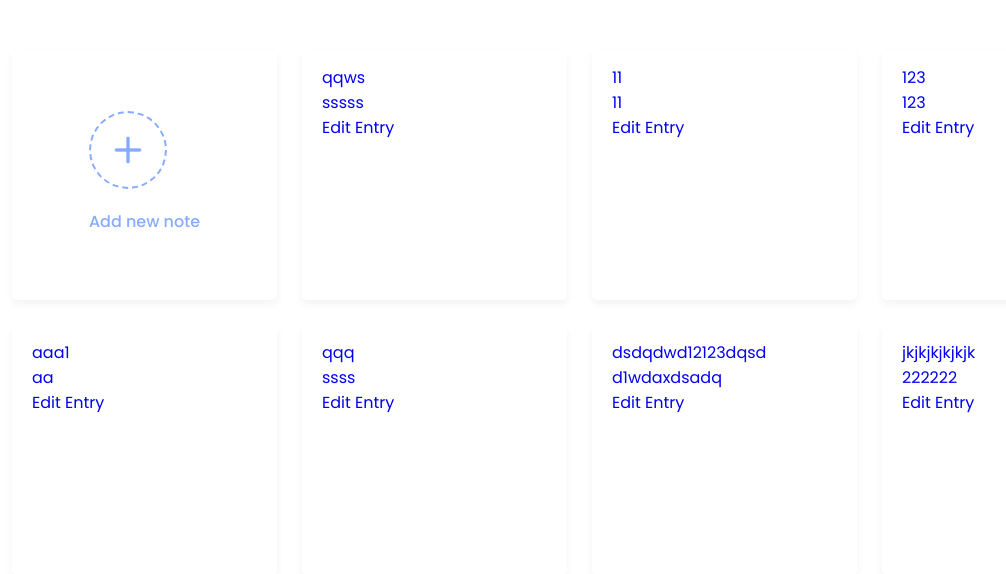
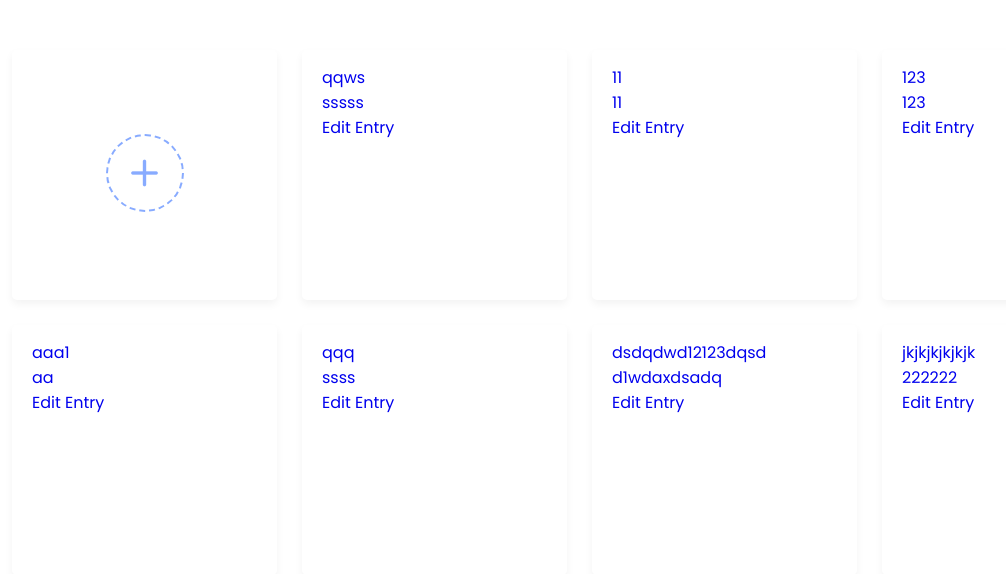
Before and after one commit to artem-andreyev/DailyMate-project, a Django app: template DailyMate_project/dailybook/templates/main/note_list.html in a window 1280 px wide. Shown: the part 40-614 px from the top of the page, without its empty margins (38-1044 px from the left). Run offline with Django 4.2, Linux system fonts and the light colour scheme; the template is opened without the code that fills it: values that come from a table or form of the project are taken from there, others are empty; data comes from the database, SQL or seed files in the repository; both versions use the stored data as it was after the commit.

Commit message:
Small bugs fixed

```diff
--- a/DailyMate_project/dailybook/templates/main/dailybook_list.html
+++ b/DailyMate_project/dailybook/templates/main/dailybook_list.html
@@ -25,7 +25,7 @@
     <li class="add-box">
       <a href="{% url 'dailybook_create' username=request.user.username %}" class="add-link">
         <div class="icon"><i class="uil uil-plus"></i></div>
-        <p>Add new note</p>
+        <!-- <p>Add new note</p> -->
       </a>
     </li>
 
--- a/DailyMate_project/dailybook/templates/main/note_list.html
+++ b/DailyMate_project/dailybook/templates/main/note_list.html
@@ -15,7 +15,7 @@
     <li class="add-box">
       <a href="{% url 'entry_create' username=request.user.username %}" class="add-link">
         <div class="icon"><i class="uil uil-plus"></i></div>
-        <p>Add new note</p>
+        <!-- <p>Add new note</p> -->
       </a>
     </li>
 
```
Also changed, not shown: DailyMate_project/db.sqlite3.
